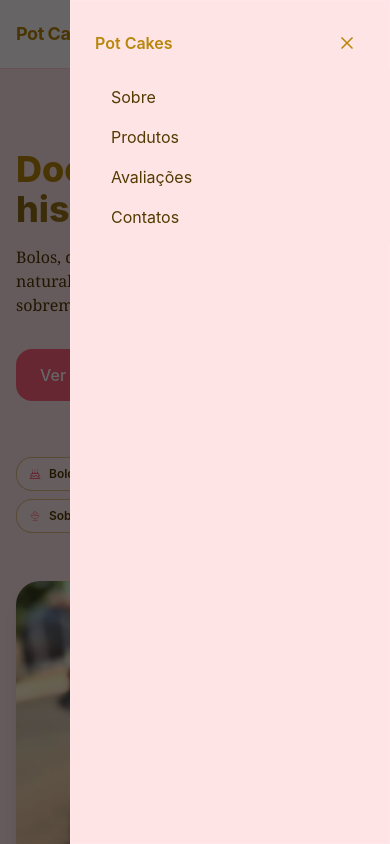
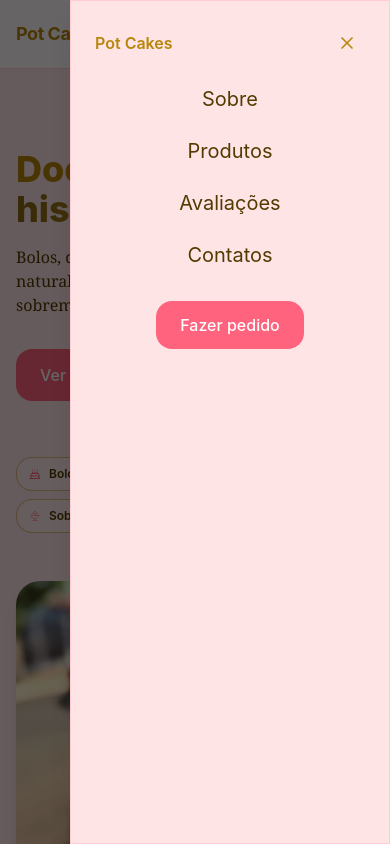
Before and after one commit to agripe049/potCakes, a React (Vite) app: page / in a window 390 px wide. Both pictures are taken after a click on the button 356 px from the left and 34 px from the top of the page. Shown: the top 844 px of the page. Built offline with nearby package versions, Linux system fonts and the light colour scheme.

Commit message:
Desenvolvendo em Header, ajustando menu mobile

```diff
--- a/src/App.jsx
+++ b/src/App.jsx
@@ -56,37 +56,47 @@ function App() {
         </div>
 
         {open && (
-          <div className='md:hidden'>
+          <div className='md:hidden fixed inset-0 z-50'>
             <div className='fixed left-0 top-0 h-full w-[calc(100%-320px)] bg-black/60'
-              onClick={() => setOpen(false)}>
-              <div className='fixed right-0 top-0 h-full w-80 bg-rose-100 border-1 border-white/10 p-6'>
-                <div className='flex items-center justify-between mb-2'>
-                  <div className='flex items-center gap-2'>
-                    <a href="#">
-                      <span className='font-semibold'>
+              onClick={() => setOpen(false)}
+            />
+            <div className='fixed right-0 top-0 h-full w-80 bg-rose-100 border-1 border-rose-200 p-6 shadow-xl'>
+              <div className='flex items-center justify-between mb-6'>
+                <a href="#" onClick={() => setOpen(false)}>
+                  <span className='font-semibold text-[#b8860b]'>
                     Pot Cakes
                   </span>
                 </a>
-                  </div>
                 <button className='p-2 rounded-lg' onClick={() => setOpen(false)}>
                   <X className='size-5' />
                 </button>
               </div>
-                <div className='flex flex-col gap-4 bg-rose-100 p-4 w-90'>
+
+              <div className='flex flex-col gap-6 items-center'>
                 {navLinks.map((l) => (
-                    <a key={l.href} href={l.href} className='text-[#523a00]'>
+                  <a
+                    key={l.href}
+                    href={l.href}
+                    className='relative text-[#523a00] hover:text-[#b8860b] text-xl transition-colors duration-300 group w-fit'
+                    onClick={() => setOpen(false)}
+                  >
                     {l.label}
+                    <span className='absolute -bottom-1 left-0 w-0 h-0.5 bg-[#b8860b] transition-all duration-300 group-hover:w-full rounded-full' />
                   </a>
                 ))}
+
+                <a className='mt-2 inline-flex items-center justify-center rounded-2xl text-white bg-rose-400 px-6 py-3 font-medium hover:bg-rose-500 transition-all duration-300 cursor-pointer'>
+                  Fazer pedido
+                </a>
               </div>
             </div>
           </div>
-          </div>
-        )}
+        )
+        }
       </header>
 
       {/* Heroo */}
-      <section className='relative overflow-hidden'>
+      <section className='relative overflow-hidden' >
         <div className='mx-auto max-w-6xl px-4 py-20 relative flex flex-col md:flex-row items-center gap-12'>
 
           <div className='flex-1 max-w-xl order-1'>
@@ -189,7 +199,7 @@ function App() {
 
 
       {/* Sobre */}
-      <section id='sobre' className='py-30 mt-15 bg-amber-50'>
+      <section id='sobre' className='py-30 mt-15 bg-amber-50' >
         <div className='mx-auto max-w-6xl px-4 flex flex-col md:flex-row items-center gap-12'>
           <motion.div
             initial={{ opacity: 0, x: -40 }}
```
Lines whose indentation alone changed are shown as unchanged.
